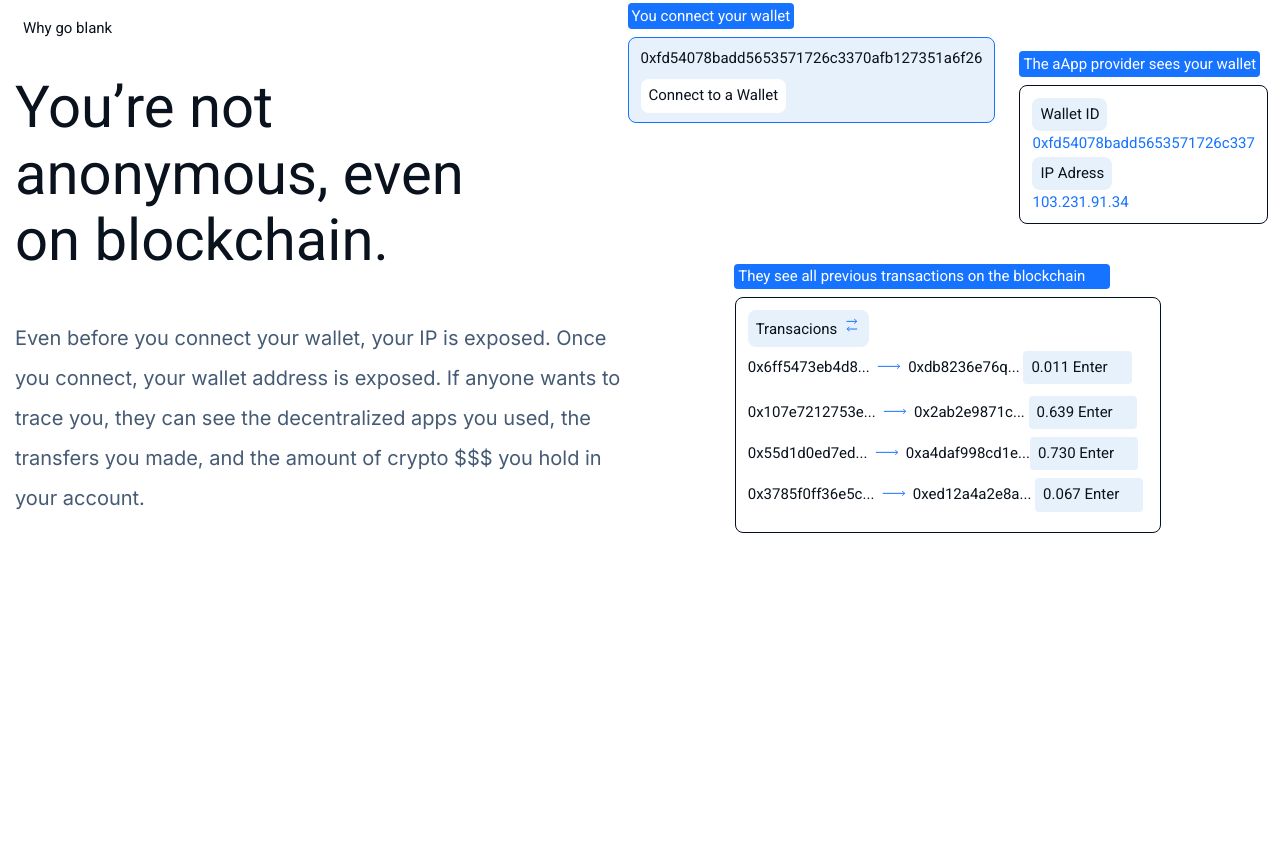
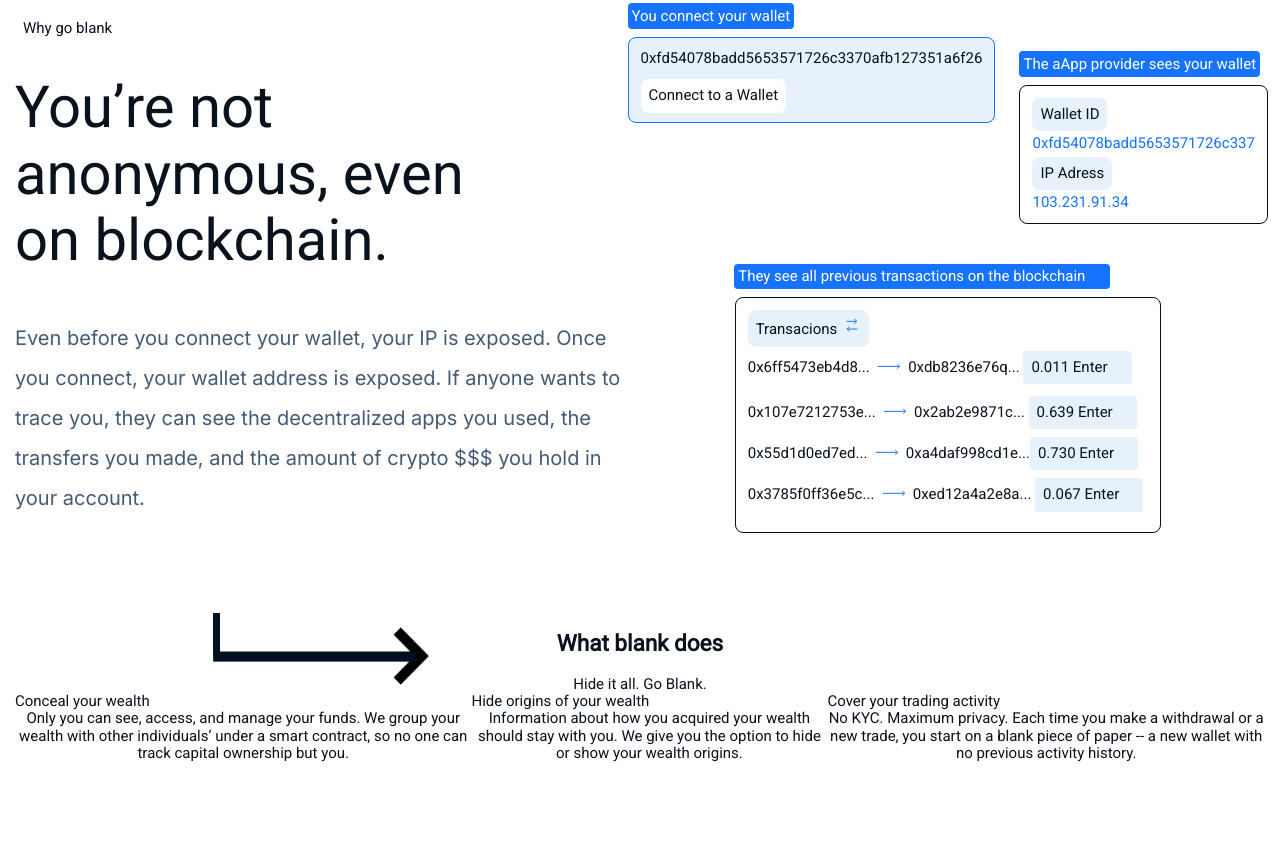
Before and after one commit to Git-Denshik/project_site__name--balnk, a plain HTML site: page index.html in a window 1280 px wide. Shown: the part 890-1732 px from the top of the page. Before the commit the page ends 1503 px from the top, so only its background shows below. Drawn offline with Linux system fonts and the light colour scheme.

Commit message:
I made html markup and wrote basic styles for section frame-free

```diff
--- a/index.html
+++ b/index.html
@@ -140,6 +140,41 @@
             </div>
         </section>
         <!-- / FRAME-TWO -->
+
+        <!-- FRAME-FREE -->
+        <section class="section-outer section-frame-free">
+            <div class="section-inner">
+                <div class="section-frame-free__group">
+                    <h2>What blank does</h2>
+                    <div class="text">Hide it all. Go Blank.</div>
+                    <div class="wrapper">
+                        <ul class="wrapper-list">
+                            <li class="wrapper-list__item">
+                                <div class="text-title">Conceal your wealth</div>
+                                <div class="text">
+                                    Only you can see, access, and manage your funds. We group your wealth with other individuals’ under a smart contract, so no one can track capital
+                                    ownership but you.
+                                </div>
+                            </li>
+                            <li class="wrapper-list__item">
+                                <div class="text-title">Hide origins of your wealth</div>
+                                <div class="text">
+                                    Information about how you acquired your wealth should stay with you. We give you the option to hide or show your wealth origins.
+                                </div>
+                            </li>
+                            <li class="wrapper-list__item">
+                                <div class="text-title">Cover your trading activity</div>
+                                <div class="text">
+                                    No KYC. Maximum privacy. Each time you make a withdrawal or a new trade, you start on a blank piece of paper -- a new wallet with no previous activity
+                                    history.
+                                </div>
+                            </li>
+                        </ul>
+                    </div>
+                </div>
+            </div>
+        </section>
+        <!-- / FRAME-FREE -->
     </main>
     <footer></footer>
 </html>
--- a/style.scss
+++ b/style.scss
@@ -381,3 +381,35 @@ body {
     }
 }
 // === / FRAME-TWO ===
+
+// === FRAME-FREE ===
+.section-frame-free {
+    background: url(/img/frame-free/line.png) no-repeat 20% -150%;
+    .section-inner {
+        padding-bottom: $base * 20;
+
+        .section-frame-free__group {
+            display: flex;
+            flex-direction: column;
+            justify-content: center;
+
+            h2 {
+                text-align: center;
+            }
+
+            .text {
+                text-align: center;
+            }
+
+            .wrapper {
+                display: flex;
+
+                &-list {
+                    @include list-none();
+                    display: flex;
+                }
+            }
+        }
+    }
+}
+// === / FRAME-FREE ===
```
Also changed, not shown: css/style.css, img/frame-free/line.png (added), 1 other file.
